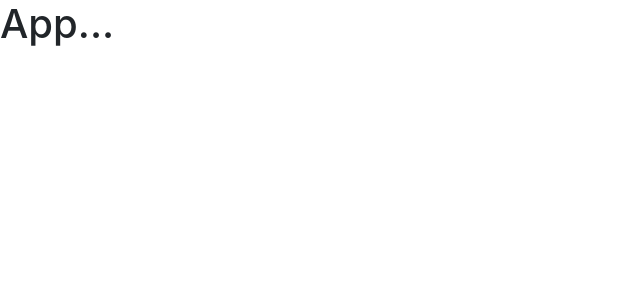
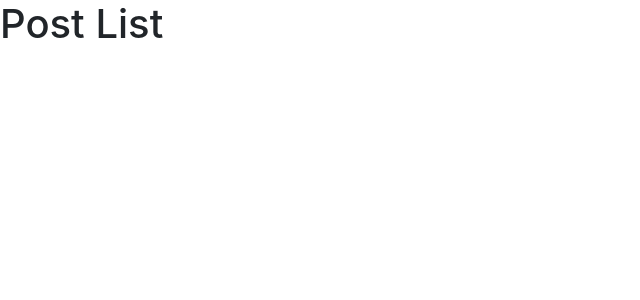
Before and after one commit to muhammadumarfarooq/react-redux-thunk, a React (Create React App) app: page / in a window 1280 px wide. Shown: the top 300 px of the page, without its empty margins (0-640 px from the left). Built offline with nearby package versions, Linux system fonts and the light colour scheme.

Commit message:
post list component

```diff
--- a/src/components/App.js
+++ b/src/components/App.js
@@ -1,10 +1,11 @@
 import React from "react";
 import "bootstrap/dist/css/bootstrap.min.css";
+import PostList from "./PostList";
 
 const App = () => {
   return (
     <div>
-      <h1>App...</h1>
+      <PostList />
     </div>
   );
 };
--- /dev/null
+++ b/src/components/PostList.js
@@ -0,0 +1,11 @@
+import React from "react";
+
+const PostList = () => {
+  return (
+    <div>
+      <h1>Post List</h1>
+    </div>
+  );
+};
+
+export default PostList;
```
